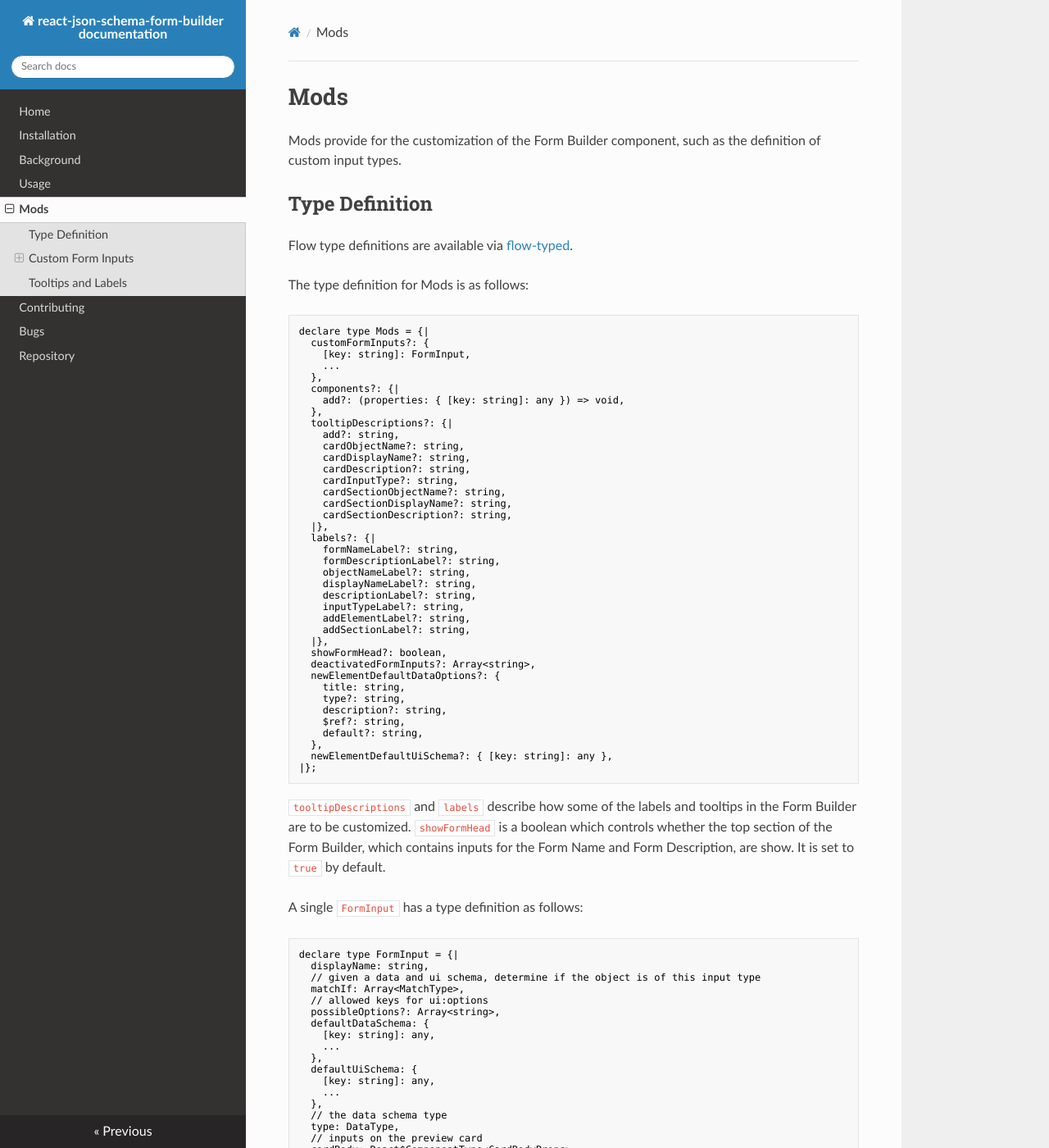
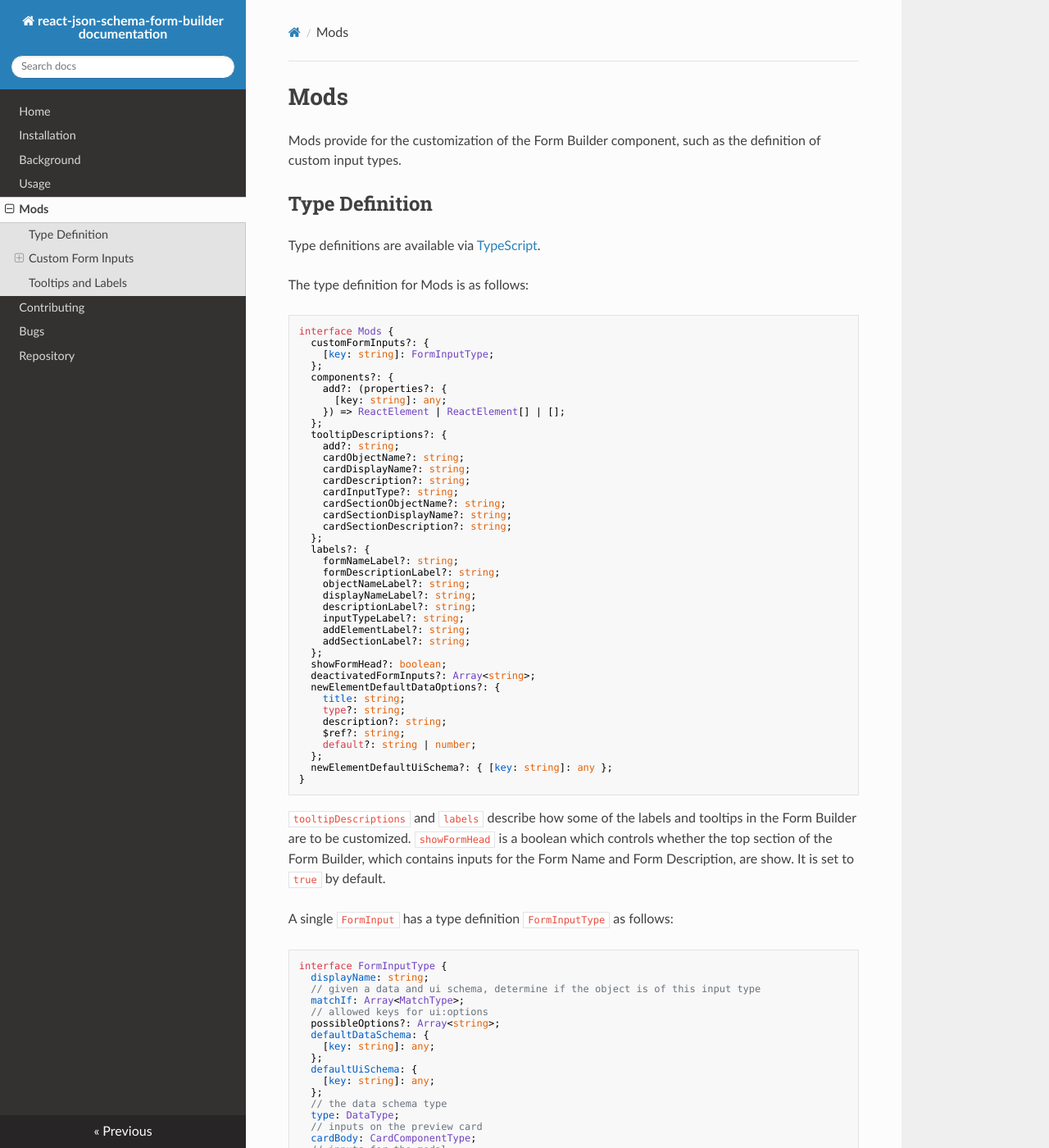
Before and after one commit to ginkgobioworks/react-json-schema-form-builder, an MkDocs documentation site: the page built from docs/Mods.md, in a window 1280 px wide and 1400 px high. Shown: the whole window at 82% size. Built offline with MkDocs 1.6.1, drawn with Linux system fonts in a browser that asks for light colours; nearby versions of some CDN libraries; some of the changed text lies outside the part shown.

Commit message:
Update documentation and remove a few more instances of flow, #456

````diff
--- a/docs/Mods.md
+++ b/docs/Mods.md
@@ -4,78 +4,77 @@ Mods provide for the customization of the Form Builder component, such as the de
 
 ## Type Definition
 
-Flow type definitions are available via [flow-typed](https://github.com/flow-typed/flow-typed).
+Type definitions are available via [TypeScript](https://github.com/microsoft/TypeScript).
 
 The type definition for Mods is as follows:
 
-```react
-declare type Mods = {|
+```typescript
+interface Mods {
   customFormInputs?: {
-    [key: string]: FormInput,
-    ...
-  },
-  components?: {|
-    add?: (properties: { [key: string]: any }) => void,
-  },
-  tooltipDescriptions?: {|
-    add?: string,
-    cardObjectName?: string,
-    cardDisplayName?: string,
-    cardDescription?: string,
-    cardInputType?: string,
-    cardSectionObjectName?: string,
-    cardSectionDisplayName?: string,
-    cardSectionDescription?: string,
-  |},
-  labels?: {|
-    formNameLabel?: string,
-    formDescriptionLabel?: string,
-    objectNameLabel?: string,
-    displayNameLabel?: string,
-    descriptionLabel?: string,
-    inputTypeLabel?: string,
-    addElementLabel?: string,
-    addSectionLabel?: string,
-  |},
-  showFormHead?: boolean,
-  deactivatedFormInputs?: Array<string>,
+    [key: string]: FormInputType;
+  };
+  components?: {
+    add?: (properties?: {
+      [key: string]: any;
+    }) => ReactElement | ReactElement[] | [];
+  };
+  tooltipDescriptions?: {
+    add?: string;
+    cardObjectName?: string;
+    cardDisplayName?: string;
+    cardDescription?: string;
+    cardInputType?: string;
+    cardSectionObjectName?: string;
+    cardSectionDisplayName?: string;
+    cardSectionDescription?: string;
+  };
+  labels?: {
+    formNameLabel?: string;
+    formDescriptionLabel?: string;
+    objectNameLabel?: string;
+    displayNameLabel?: string;
+    descriptionLabel?: string;
+    inputTypeLabel?: string;
+    addElementLabel?: string;
+    addSectionLabel?: string;
+  };
+  showFormHead?: boolean;
+  deactivatedFormInputs?: Array<string>;
   newElementDefaultDataOptions?: {
-    title: string,
-    type?: string,
-    description?: string,
-    $ref?: string,
-    default?: string,
-  },
-  newElementDefaultUiSchema?: { [key: string]: any },
-|};
+    title: string;
+    type?: string;
+    description?: string;
+    $ref?: string;
+    default?: string | number;
+  };
+  newElementDefaultUiSchema?: { [key: string]: any };
+}
 ```
 
 `tooltipDescriptions` and `labels` describe how some of the labels and tooltips in the Form Builder are to be customized. `showFormHead` is a boolean which controls whether the top section of the Form Builder, which contains inputs for the Form Name and Form Description, are show. It is set to `true` by default.
 
-A single `FormInput` has a type definition as follows:
+A single `FormInput` has a type definition `FormInputType` as follows:
 
-```react
-declare type FormInput = {|
-  displayName: string,
+```typescript
+interface FormInputType {
+  displayName: string;
   // given a data and ui schema, determine if the object is of this input type
-  matchIf: Array<MatchType>,
+  matchIf: Array<MatchType>;
   // allowed keys for ui:options
-  possibleOptions?: Array<string>,
+  possibleOptions?: Array<string>;
   defaultDataSchema: {
-    [key: string]: any,
-    ...
-  },
+    [key: string]: any;
+  };
   defaultUiSchema: {
-    [key: string]: any,
-    ...
-  },
+    [key: string]: any;
+  };
   // the data schema type
-  type: DataType,
+  type: DataType;
   // inputs on the preview card
-  cardBody: React$ComponentType<CardBodyProps>,
+  cardBody: CardComponentType;
   // inputs for the modal
-  modalBody?: React$ComponentType<CardBodyProps>,
-  |};
+  modalBody?: CardComponentType;
+}
 ```
 
 The `displayName` is the full name of the desired form input. For example, **Short Answer** is the `displayName` for the `shortAnswer` form input.
@@ -90,8 +89,8 @@ The `displayName` is the full name of the desired form input. For example, **Sho
 
 `type` is the Data Schema type that this input type defaults to. While a custom form input can have multiple types (would need to be defined in the `matchIf` array), this refers to the type that gets assigned immediately after a user selects this input type in the dropdown. The possible `DataType` options supported by `react-jsonschema-form` are as follows:
 
-```react
-declare type DataType =
+```typescript
+type DataType =
   | 'string'
   | 'number'
   | 'boolean'
@@ -119,15 +118,15 @@ Custom input types are encoded in exactly the same way the Default input types a
 
 The `matchIf` array in a `FormInput` contains a series of `MatchType` objects, which represent different possible 'scenarios' that the `FormBuilder` may encounter when parsing a set of Data and UI Schema. The `MatchType` is defined as follows:
 
-```react
-declare type MatchType = {|
-  types: Array<DataType>,
-  widget?: string,
-  field?: string,
-  format?: string,
-  $ref?: boolean,
-  enum?: boolean,
-|};
+```typescript
+interface MatchType {
+  types: Array<DataType>;
+  widget?: string;
+  field?: string;
+  format?: string;
+  $ref?: boolean;
+  enum?: boolean;
+}
 ```
 
 `types` refers to the set of possible input types that can register in a particular scenario.
@@ -144,30 +143,60 @@ declare type MatchType = {|
 
 ### Component Types
 
-`cardBody` and `modalBody` are components whose props have a type of `CardBodyProps`:
+`cardBody` and `modalBody` are components whose props have a type of `CardComponentType`:
 
-```react
-declare export type CardBodyProps = {|
-  parameters: Parameters,
-  onChange: (newParams: Parameters) => void,
-|};
+```typescript
+type CardComponentType = FunctionComponent<{
+  parameters: CardComponentPropsType;
+  onChange: (newParams: CardComponentPropsType) => void;
+  mods?: Mods;
+}>;
 ```
 
-`Parameters` is defined as:
+`CardComponentPropsType` is a type that describes most params passed between cards and modals.
 
-```react
-declare type Parameters = {|
-  [key: string]: any,
-  name: string,
-  path: string,
-  definitionData: { [key: string]: any, ... },
-  definitionUi: { [key: string]: any, ... },
-  category: string,
-  'ui:option': { [key: string]: any, ... },
-|};
+```typescript
+interface CardComponentPropsType {
+  name: string;
+  required?: boolean;
+  hideKey?: boolean;
+  definitionData?: { [key: string]: any };
+  definitionUi?: { [key: string]: any };
+  neighborNames?: string[];
+  dependents?: { children: string[]; value?: any }[];
+  dependent?: boolean;
+  parent?: string;
+  'ui:options'?: { [key: string]: any };
+  category?: string;
+  schema?: { [key: string]: any };
+  type?: string;
+  'ui:column'?: string;
+  minLength?: number;
+  maxLength?: number;
+  pattern?: string;
+  'ui:autofocus'?: boolean;
+  'ui:placeholder'?: string;
+  minItems?: number;
+  maxItems?: number;
+  title?: string;
+  $ref?: string;
+  format?: string;
+  'ui:autocomplete'?: string;
+  default?: string | number | boolean;
+  items?: { [key: string]: any };
+  'ui:*items'?: { [key: string]: any };
+  multipleOf?: number | null;
+  minimum?: number | null;
+  exclusiveMinimum?: number | null;
+  maximum?: number | null;
+  exclusiveMaximum?: number | null;
+  enum?: (number | string)[];
+  enumNames?: string[] | null;
+  description?: string;
+}
 ```
 
-It can hold any number of keys pointing to specific values. One common example is `parameters.default`, which stores the default value specified by the builder for this `FormInput`.
+It can hold any number of keys pointing to specific values. One common example is `default`, which stores the default value specified by the builder for this `FormInput`.
 
 ## Tooltips and Labels
 
````
Also changed, not shown: CONTRIBUTING.md (+3 -3 lines), docs/Usage.md (+10 -10 lines), 4 other files.
